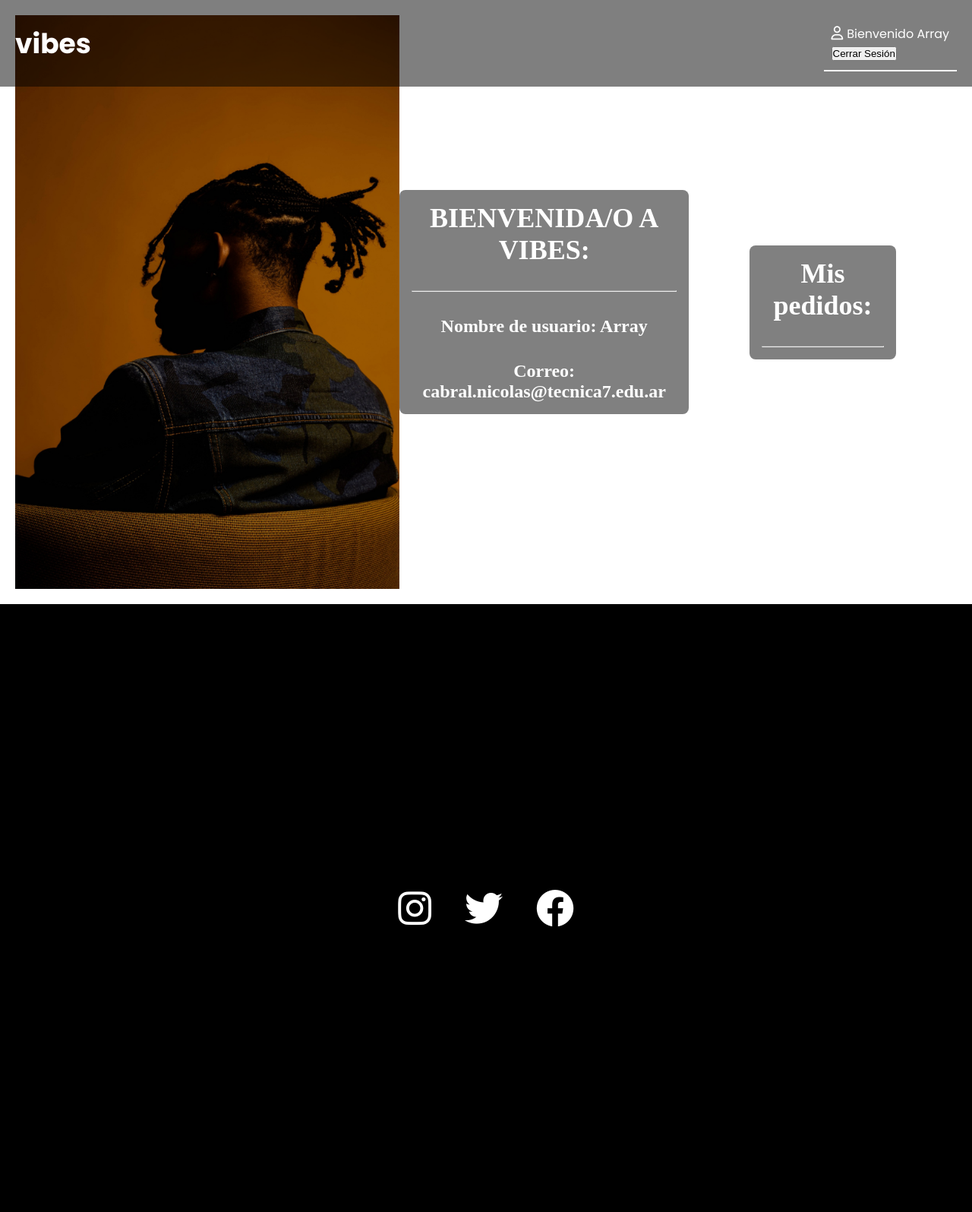
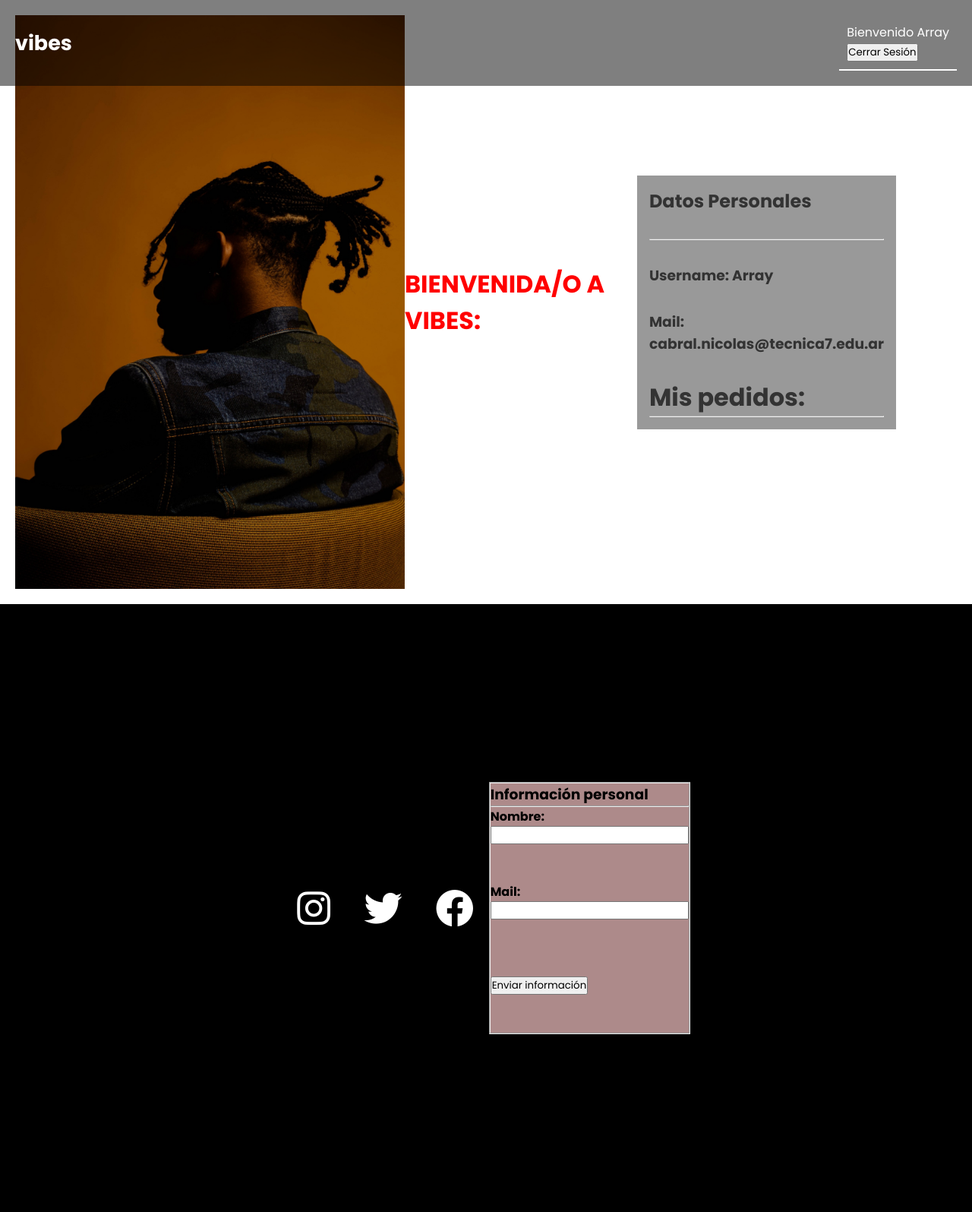
Before and after one commit to AxelBarroso07/vibesEntrega, a PHP site: page /vibesEntrega/backend/perfil.php in a window 1280 px wide. Shown: the whole page at 76% size. Run offline with PHP 8.4, Linux system fonts and the light colour scheme; a user stored in the database is signed in; some web fonts are replaced.

Commit message:
actualizaciones con css

```diff
--- a/backend/includes/header.php
+++ b/backend/includes/header.php
@@ -22,7 +22,7 @@ include 'db/conexion_db.php';
         <div class="login-buttons">
             <?php
             if (isset($_SESSION['usuario'])) {
-                echo '<a href="perfil.php"> <i class="fa-regular fa-user"></i> </a>';
+                echo '<div class="icono"><a href="perfil.php">  </a></div>';
                 echo '<span style="color: white;">Bienvenido ' . $_SESSION['usuario'] . '</span>';
 
                 echo '  <form action="logout.php" method="post">
--- a/backend/perfil.php
+++ b/backend/perfil.php
@@ -29,21 +29,43 @@ if (isset($_SESSION['usuario'])) {
 
     <div class="columna">
         <img src="../img/fondoregistro.jpg" alt="Tu imagen" class="imagen">
+
+        <div class="titulo">
+            <h1>BIENVENIDA/O A VIBES:</h1>
+        </div>
         <div class="texto">
-            <h1>BIENVENIDA/O A VIBES:</h1>
+            <h2>Datos Personales</h2>
             <hr>
-            <h2 class="nombre"> Nombre de usuario: <?php echo $nombre; ?></h2>
-            <h2 class="nombre"> Correo: <?php echo $email; ?></h2>
-        </div>
+            <h3 class="nombre"> Username: <?php echo $nombre; ?></h3>
+            <h3 class="nombre"> Mail: <?php echo $email; ?></h3>
 
-        <div class="texto">
+        <div class="pedidos">
             <h1>Mis pedidos:</h1>
             <hr>
         </div>
+        </div>
+
+
     </div>
 
     <section id="contacto" class="contacto">
         <?php include('../includes/contacto.html'); ?>
+    <div class="formulario">
+        <form action="" target="_blank">
+                <fieldset>
+                <h3>Información personal</h3>
+
+                <hr>
+
+                <label for="nombre">Nombre: </label><input type="text" name="nombre" id="nombre"><br><br>
+                <label>Mail: </label><input type="text" name="mail"><br><br>
+
+                <br><input type="submit" value="Enviar información"><br><br>
+                </fieldset>
+
+            </form>
+    </div>
+
     </section>
 </body>
 
--- a/css/style-index.css
+++ b/css/style-index.css
@@ -20,12 +20,12 @@ header {
 
 }
 
-h1 {
+/* h1 {
     color: #fff;
     font-size: 36px;
     margin: 0;
     font-weight: bold;
-}
+} */
 
 
 
@@ -77,15 +77,6 @@ h1 {
 
 }
 
-#contacto{
-
-        display: flex;
-        justify-content: center;
-        align-items: center;
-    background-color: #000;
-}
-
-
 @media only screen and (max-width: 630px) {
     header {
         background-color: rgba(0, 0, 0, 0.8);
@@ -113,3 +104,6 @@ h1 {
         display: none;
     }
 }
+.icono{
+
+}
--- a/css/style-login.css
+++ b/css/style-login.css
@@ -75,3 +75,9 @@ h1 {
     padding: 10px 0;
     margin-top: 10px;
 }
+.svg{
+    fill: #ffffff;
+    /* width: 50px; */
+    /* height: 50px; */
+    padding: 15px;
+}
--- a/css/style-perfil.css
+++ b/css/style-perfil.css
@@ -2,42 +2,35 @@
     padding:0;
     margin: 0;
     box-sizing: border-box;
+    font-family:'Poppins', sans-serif;
 }
 body{
-    /* background-image: url('../img/fondoregistro.jpg');
-    background-repeat: no-repeat; */
-
-    /* background-color:#; */
-    color:#fff;
+    /* color:#fff; */
     min-height:100vh;
 }
-h1, h2{
-    text-align:center;
-}
-h2{
-    opacity: 1;
-    /* background-color:#aaa6; */
-    border-radius:5px;
-    max-width:400px;
-    margin: auto;
-}
+
 .columna {
 padding: 20px;
 overflow: hidden;
 display: flex;
 justify-content:space-between;
-align-items: center;}
-
+align-items: center;
+}
+.titulo h1{
+    font-family:'Poppins', sans-serif;
+    color: red;
+}
 .texto{
     padding: 1rem;
-    color:#fefefe;
+    color:black;
     margin-right: 5rem;
     display:flex;
     flex-direction:column;
     align-self:center;
     gap:2rem;
     background-color:gray;
-    border-radius:8px;
+    opacity: 0.8;
+    /* border-radius:8px; */
 }
 
 .imagen {
@@ -45,3 +38,27 @@ width: 50%;
 height: calc(100vh - 45px);
 object-fit: cover;
 }
+#contacto{
+    display: flex;
+    justify-content: center;
+    align-items: center;
+background-color: #000;
+}
+.formulario{
+    background-color: rgb(173, 138, 138);
+}
+.nombre{
+    color: black;
+}
+h3{
+    color: black;
+    font-weight: bold;
+}
+label{
+    color: #000;
+    font-weight: bold;
+}
+input{
+    display: flex;
+    justify-content: center;
+}
--- a/css/style-registro.css
+++ b/css/style-registro.css
@@ -74,3 +74,7 @@ form input[type="submit"] {
     margin-top: 10px;
     font-weight: bold;
 }
+.svg{
+    display: flex;
+    justify-content: flex-start;
+}
```
Also changed, not shown: backend/crud_productos.php (+10 -0 lines), backend/vibesAdmin.php (+9 -4 lines), css/style-Admin.css (added, +37 -0 lines), css/style-Crud.css (added, +133 -0 lines), form_login.php (+10 -2 lines), form_registro.php (+9 -1 lines), css/style-Header.css (added), img/productos/1698686388-remera.jpg (deleted).
